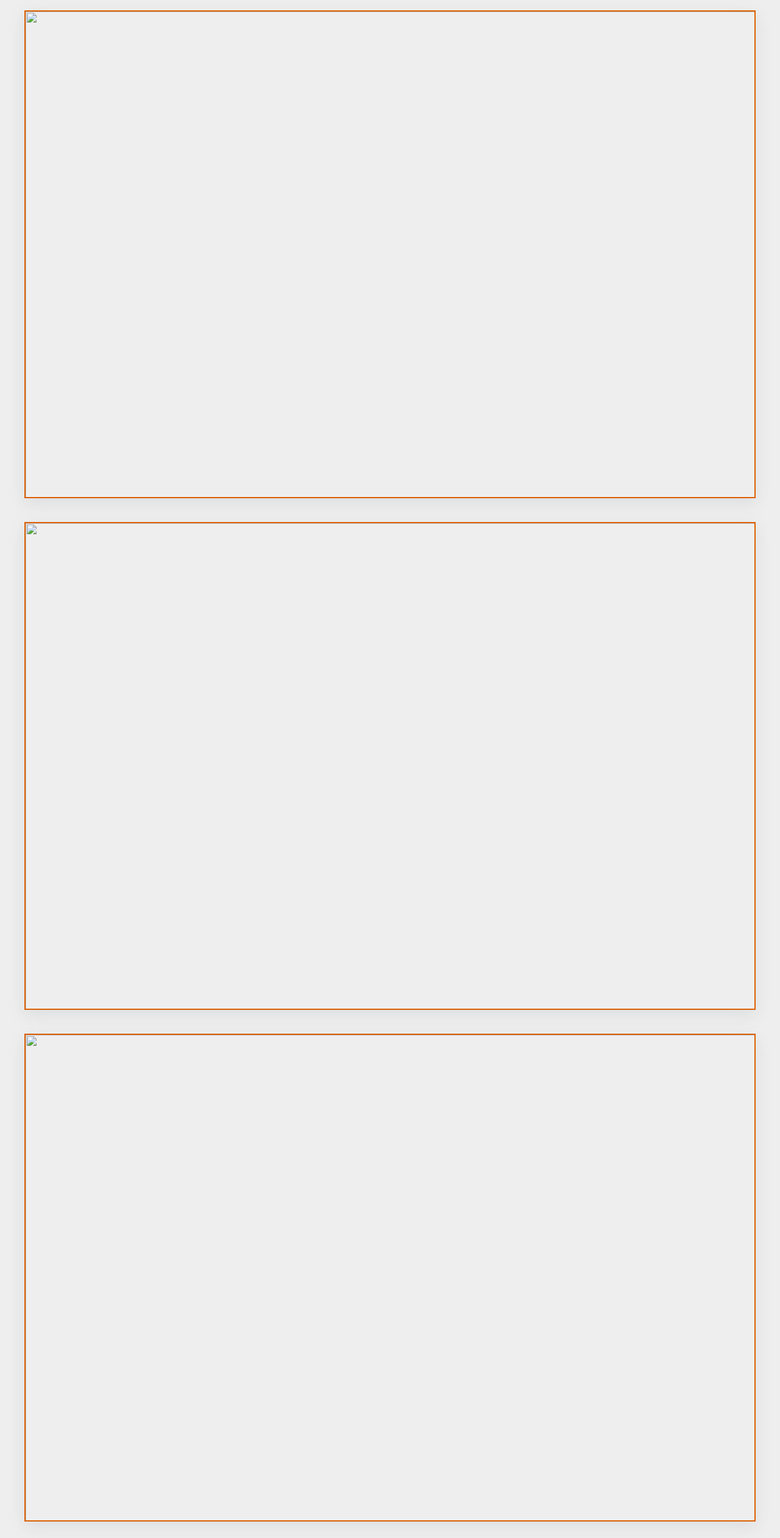
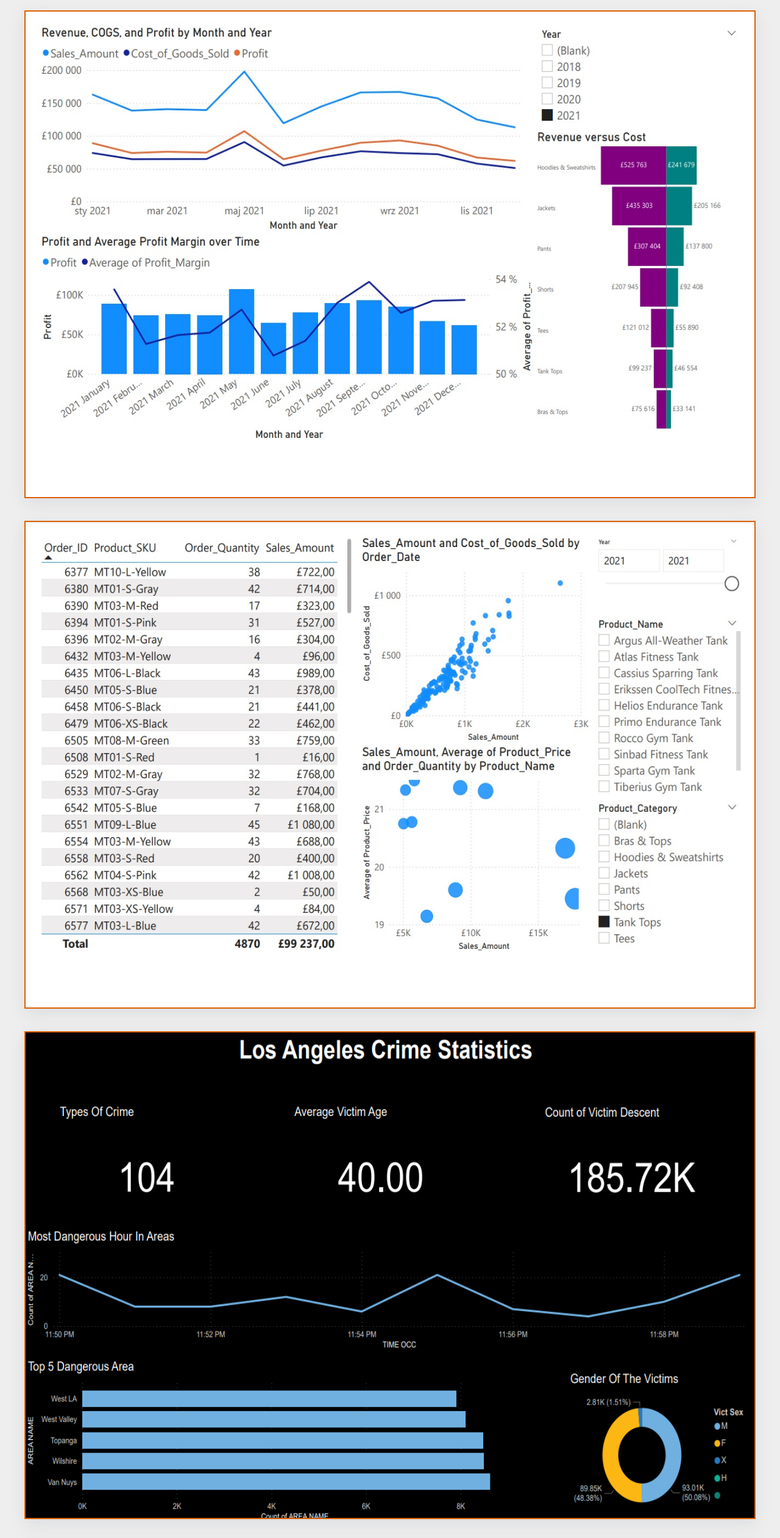
Before and after one commit to Mezerg/Data-Analyst-Porfolio-Webpage, a plain HTML site: page Projects.html in a window 1280 px wide. Shown: the part 262-2784 px from the top of the page at 61% size. Drawn offline with Linux system fonts and the light colour scheme; the site is published under a folder, as on GitHub Pages, so addresses that start at the root find nothing.

Commit message:
Update Projects.html

```diff
--- a/Projects.html
+++ b/Projects.html
@@ -23,18 +23,18 @@
         <div class="project-content">
             <h1>Projects</h1>
             <div class="project">
-                <img src="/images/Revenue.jpg" alt="">
+                <img src="images/Revenue.jpg" alt="">
             </div>
             <div class="project">
-                <img src="/images/project-salesamount.jpg" alt="">
+                <img src="images/project-salesamount.jpg" alt="">
             </div>
 
             <div class="project">
-                <img src="/images/crimeimage.png" alt="">
+                <img src="images/crimeimage.png" alt="">
             </div>
 
             <div class="project">
-                <img src="/images/netfliximage.png" alt="">
+                <img src="images/netfliximage.png" alt="">
             </div>
         </div>
 
```
